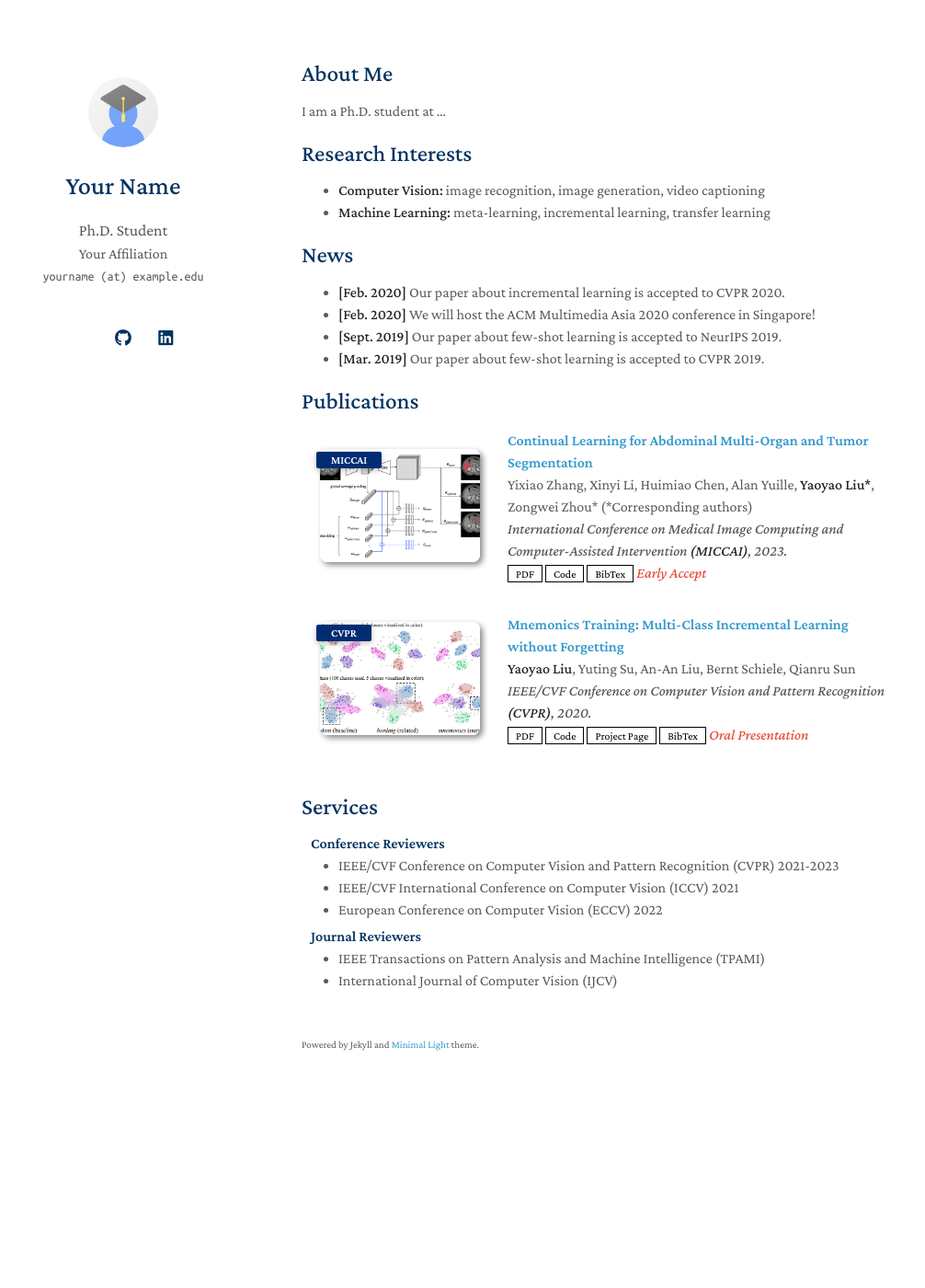
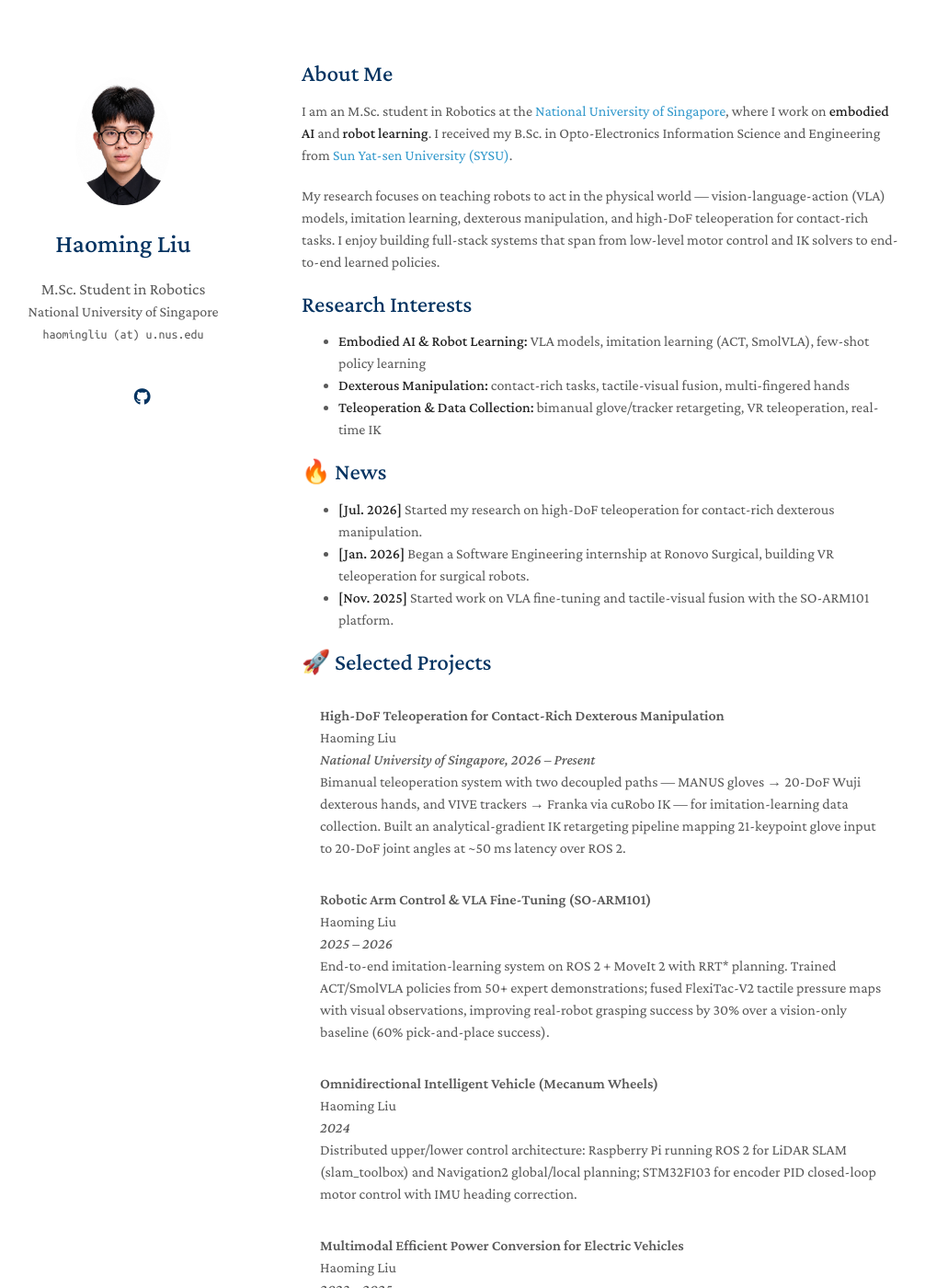
Before and after one commit to Johnny-lauHM/Johnny-lauHM.github.io, a Jekyll site: the page built from index.md, in a window 1280 px wide and 1400 px high. Shown: the whole window at 92% size, without its empty margins (142-1148 px from the left). Built offline with Jekyll 4.4.1, drawn with Linux system fonts in a browser that asks for light colours; a style sheet for code colours, icons or effects is not loaded; our own code applies the rules of GitHub Pages for plain Markdown files; some of the changed text lies outside the part shown.

Commit message:
Customize homepage with my info

```diff
--- a/_config.yml
+++ b/_config.yml
@@ -1,22 +1,19 @@
 # Basic Information
-title: Your Name
-position: Ph.D. Student
-affiliation: Your Affiliation
-email: yourname (at) example.edu
+title: Haoming Liu
+position: M.Sc. Student in Robotics
+affiliation: National University of Singapore
+email: haomingliu (at) u.nus.edu
 
 # Search Engine Optimization (SEO)
 # The following information is used to improve the website traffic from search engines, e.g., Google.
-keywords: minimal light
-description: The Minimal Light is a simple and elegant jekyll theme for academic personal homepage.
-canonical: https://minimal-light-theme.yliu.me/
+keywords: Haoming Liu, robotics, embodied AI, robot learning, VLA, imitation learning, dexterous manipulation, teleoperation, NUS
+description: Haoming Liu is an M.Sc. student in Robotics at the National University of Singapore, working on embodied AI, robot learning, dexterous manipulation, and teleoperation.
+canonical: https://johnny-lauhm.github.io/
 
 # Links
 # If you don't need one of them, you may delete the corresponding line.
-google_scholar: https://scholar.google.com/
 cv_link: assets/files/curriculum_vitae.pdf
-github_link: https://github.com/
-linkedin: https://www.linkedin.com/
-twitter: https://twitter.com/
+github_link: https://github.com/Johnny-lauHM
 
 # Images (e.g., your profile picture and your website's favicon)
 # "favicon" and "favicon_dark" are used for the light and dark modes, respectively.
@@ -38,7 +35,7 @@ font: "Serif" # or "Sans Serif"
 
 # Google Analytics ID
 # Please remove this if you don't use Google Analytics
-google_analytics: UA-111540567-4
+# google_analytics: UA-XXXXXXXXX-X
 
 # Use this project as a remote theme for GitHub Pages
 # See the guide here: https://docs.github.com/en/pages/setting-up-a-github-pages-site-with-jekyll/adding-a-theme-to-your-github-pages-site-using-jekyll
--- a/index.md
+++ b/index.md
@@ -4,20 +4,89 @@ layout: homepage
 
 ## About Me
 
-I am a Ph.D. student at ...
+I am an M.Sc. student in Robotics at the [National University of Singapore](https://nus.edu.sg/), where I work on **embodied AI** and **robot learning**. I received my B.Sc. in Opto-Electronics Information Science and Engineering from [Sun Yat-sen University (SYSU)](https://www.sysu.edu.cn/).
+
+My research focuses on teaching robots to act in the physical world — vision-language-action (VLA) models, imitation learning, dexterous manipulation, and high-DoF teleoperation for contact-rich tasks. I enjoy building full-stack systems that span from low-level motor control and IK solvers to end-to-end learned policies.
 
 ## Research Interests
 
-- **Computer Vision:** image recognition, image generation, video captioning
-- **Machine Learning:** meta-learning, incremental learning, transfer learning
+- **Embodied AI & Robot Learning:** VLA models, imitation learning (ACT, SmolVLA), few-shot policy learning
+- **Dexterous Manipulation:** contact-rich tasks, tactile-visual fusion, multi-fingered hands
+- **Teleoperation & Data Collection:** bimanual glove/tracker retargeting, VR teleoperation, real-time IK
 
-## News
+## 🔥 News
 
-- **[Feb. 2020]** Our paper about incremental learning is accepted to CVPR 2020.
-- **[Feb. 2020]** We will host the ACM Multimedia Asia 2020 conference in Singapore!
-- **[Sept. 2019]** Our paper about few-shot learning is accepted to NeurIPS 2019.
-- **[Mar. 2019]** Our paper about few-shot learning is accepted to CVPR 2019.
+- **[Jul. 2026]** Started my research on high-DoF teleoperation for contact-rich dexterous manipulation.
+- **[Jan. 2026]** Began a Software Engineering internship at Ronovo Surgical, building VR teleoperation for surgical robots.
+- **[Nov. 2025]** Started work on VLA fine-tuning and tactile-visual fusion with the SO-ARM101 platform.
 
-{% include_relative _includes/publications.md %}
+## 🚀 Selected Projects
 
-{% include_relative _includes/services.md %}
+<div class="publications">
+<ol class="bibliography">
+
+<li>
+<div class="pub-row">
+  <div class="col-sm-9" style="position: relative;padding-right: 15px;padding-left: 20px;">
+    <div class="title">High-DoF Teleoperation for Contact-Rich Dexterous Manipulation</div>
+    <div class="author">Haoming Liu</div>
+    <div class="periodical"><em>National University of Singapore, 2026 – Present</em></div>
+    <div>Bimanual teleoperation system with two decoupled paths — MANUS gloves → 20-DoF Wuji dexterous hands, and VIVE trackers → Franka via cuRobo IK — for imitation-learning data collection. Built an analytical-gradient IK retargeting pipeline mapping 21-keypoint glove input to 20-DoF joint angles at ~50 ms latency over ROS 2.</div>
+  </div>
+</div>
+</li>
+<br>
+
+<li>
+<div class="pub-row">
+  <div class="col-sm-9" style="position: relative;padding-right: 15px;padding-left: 20px;">
+    <div class="title">Robotic Arm Control & VLA Fine-Tuning (SO-ARM101)</div>
+    <div class="author">Haoming Liu</div>
+    <div class="periodical"><em>2025 – 2026</em></div>
+    <div>End-to-end imitation-learning system on ROS 2 + MoveIt 2 with RRT* planning. Trained ACT/SmolVLA policies from 50+ expert demonstrations; fused FlexiTac-V2 tactile pressure maps with visual observations, improving real-robot grasping success by 30% over a vision-only baseline (60% pick-and-place success).</div>
+  </div>
+</div>
+</li>
+<br>
+
+<li>
+<div class="pub-row">
+  <div class="col-sm-9" style="position: relative;padding-right: 15px;padding-left: 20px;">
+    <div class="title">Omnidirectional Intelligent Vehicle (Mecanum Wheels)</div>
+    <div class="author">Haoming Liu</div>
+    <div class="periodical"><em>2024</em></div>
+    <div>Distributed upper/lower control architecture: Raspberry Pi running ROS 2 for LiDAR SLAM (slam_toolbox) and Navigation2 global/local planning; STM32F103 for encoder PID closed-loop motor control with IMU heading correction.</div>
+  </div>
+</div>
+</li>
+<br>
+
+<li>
+<div class="pub-row">
+  <div class="col-sm-9" style="position: relative;padding-right: 15px;padding-left: 20px;">
+    <div class="title">Multimodal Efficient Power Conversion for Electric Vehicles</div>
+    <div class="author">Haoming Liu</div>
+    <div class="periodical"><em>2023 – 2025</em></div>
+    <div>High-efficiency Buck-Boost + charge-pump DC-DC converter supporting four modes (boost/buck charging, V2G grid feedback). Achieved 100V→250V boost and 400V→200V buck at up to 500W. <strong>2 invention patents filed (published)</strong>; recognized as a university-level Outstanding Innovation & Entrepreneurship Project.</div>
+  </div>
+</div>
+</li>
+<br>
+
+</ol>
+</div>
+
+## 💼 Experience
+
+- **Ronovo Surgical** — Software Engineering Intern, Shanghai *(Jan. 2026 – May 2026)*<br>
+  Built a Pico-headset VR teleoperation system for surgical robots (XR tracking → DDS comms → stereo video feedback, 50–100 ms latency). Developed an RCM-constrained IK solver in MuJoCo with null-space singularity avoidance and gravity compensation.
+
+## 🎓 Education
+
+- **National University of Singapore** — M.Sc. in Robotics *(Present)*
+- **Sun Yat-sen University** — B.Sc. in Opto-Electronics Information Science and Engineering *(2022 – 2026)*
+
+## 🛠 Skills
+
+**Programming & Tools:** Python, MATLAB, PSIM, PyTorch, Isaac Lab, MuJoCo<br>
+**Languages:** Mandarin (native), Cantonese (native), English (fluent, IELTS 7.5)
```
Also changed, not shown: CNAME (deleted), assets/img/avatar.png, 1 other file.
